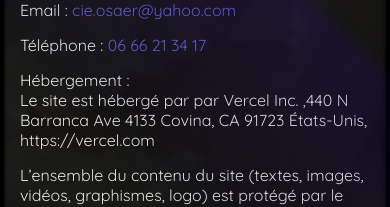
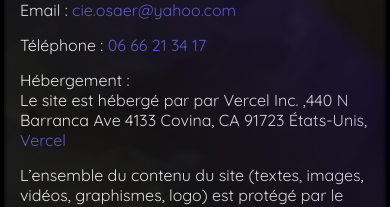
Before and after one commit to NelsonAxolotl/association-osaer, a React (Vite) app: page /mentions-politique in a window 390 px wide. Shown: the part 570-777 px from the top of the page. Built offline with nearby package versions, Linux system fonts and the light colour scheme.

Commit message:
responsive 500px

```diff
--- a/src/Components/Nav.css
+++ b/src/Components/Nav.css
@@ -342,7 +342,7 @@
 
 @media (max-width: 768px) {
   .navbar ul {
-    margin-top: 50px;
+    margin-top: 60px;
   }
 }
 
--- a/src/Components/VideoLoop.css
+++ b/src/Components/VideoLoop.css
@@ -348,7 +348,7 @@
   }
 
   .sound-toggle {
-    bottom: 10%;
+    bottom: 12%;
     font-size: 1.5rem;
   }
 
@@ -368,7 +368,7 @@
     position: absolute;
     left: 4%;
     width: 92vw;
-    bottom: 22%;
+    bottom: 24%;
     height: 2px;
     background: white;
     opacity: 0;
@@ -389,13 +389,13 @@
 
   @keyframes lineCurtainUpDown {
     0% {
-      bottom: 22%;
+      bottom: 24%;
     }
     50% {
       bottom: 26%;
     }
     100% {
-      bottom: 22%;
+      bottom: 24%;
     }
   }
 
--- a/src/Pages/MentionsPolitique.jsx
+++ b/src/Pages/MentionsPolitique.jsx
@@ -76,7 +76,14 @@ const MentionsPolitique = forwardRef((props, externalRef) => {
                 <strong>Hébergement :</strong>
                 <br />
                 Le site est hébergé par par Vercel Inc. ,440 N Barranca Ave 4133
-                Covina, CA 91723 États-Unis, https://vercel.com
+                Covina, CA 91723 États-Unis,{" "}
+                <a
+                  href="https://vercel.com"
+                  target="_blank"
+                  rel="noopener noreferrer"
+                >
+                  Vercel
+                </a>
               </p>
 
               <p>
```
